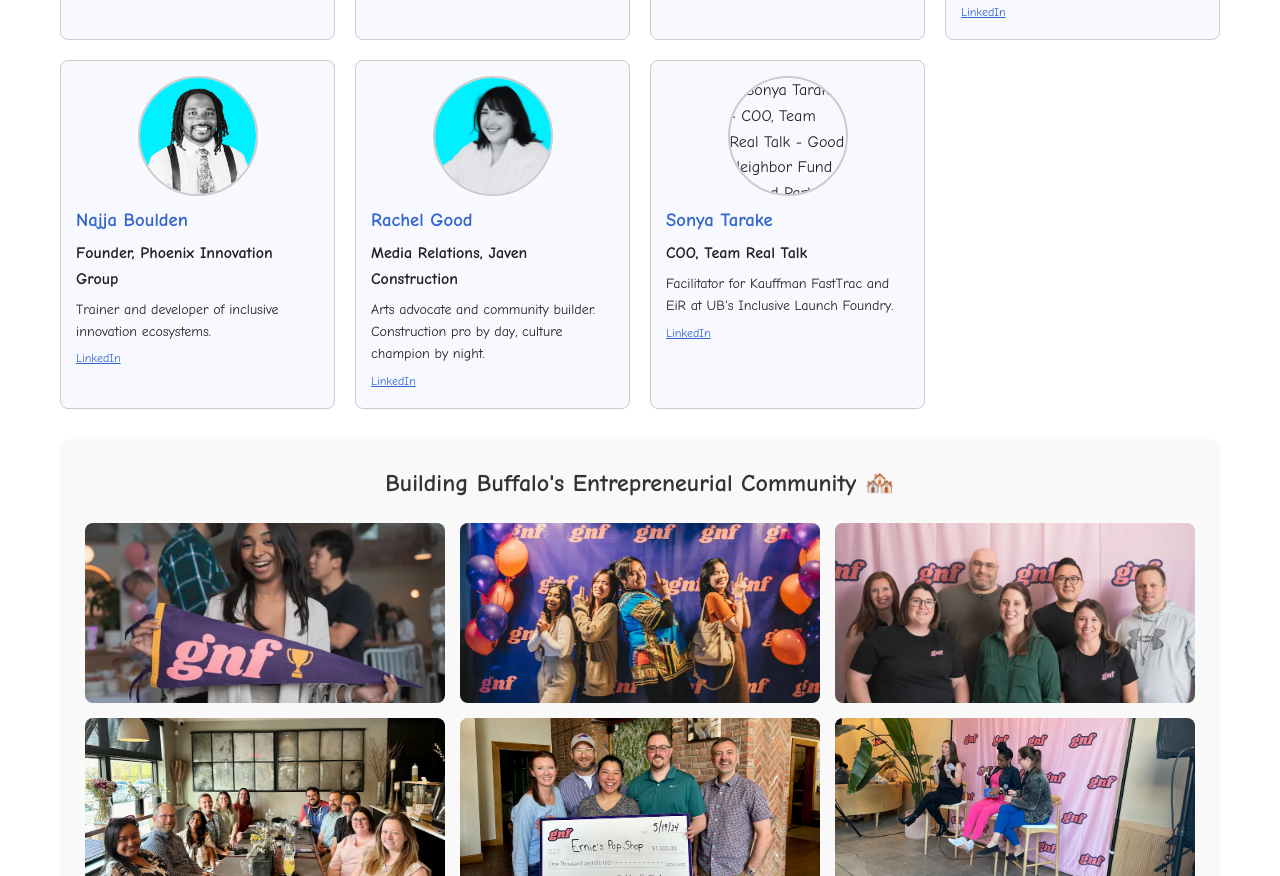
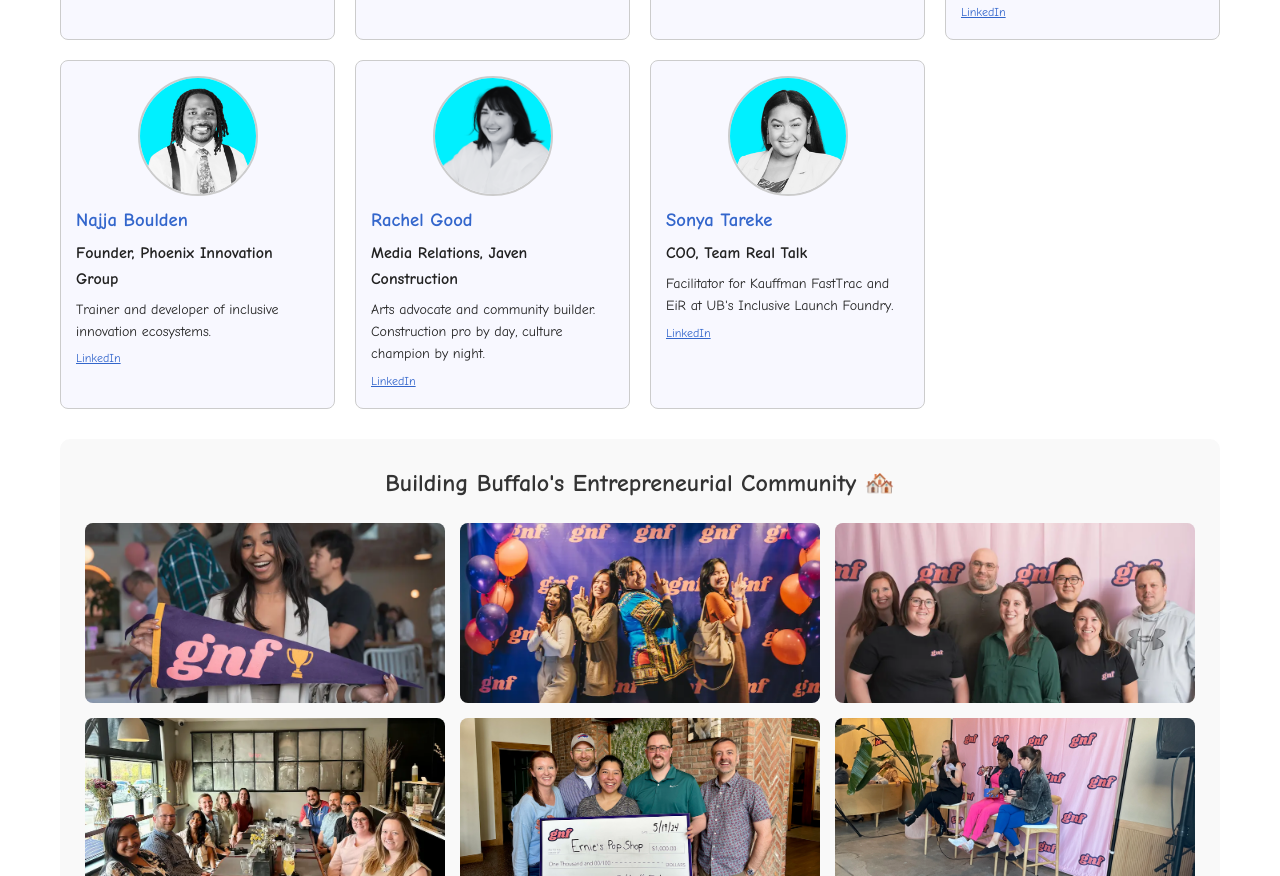
Before and after one commit to jason-bartz/neighborhood.space, a website: page public/wny.html in a window 1280 px wide. Shown: the part 2284-3160 px from the top of the page. Drawn offline with Linux system fonts and the light colour scheme.

Commit message:
Fix Sonya Tareke name spelling consistency in wny.html

```diff
--- a/public/wny.html
+++ b/public/wny.html
@@ -687,10 +687,10 @@
           <a href="https://www.linkedin.com/in/rachelmariegood/" target="_blank" rel="noreferrer" style="display: inline-block; margin-top: 6px; font-size: 12px; color: #3366cc;">LinkedIn</a>
         </div>
 
-        <!-- Sonya Tarake -->
+        <!-- Sonya Tareke -->
         <div style="background: #f8f8ff; padding: 15px; border-radius: 8px; border: 1px solid #ccc;">
-          <img src="/assets/lps/sonya-tarake.png" alt="Sonya Tarake - COO, Team Real Talk - Good Neighbor Fund Limited Partner" style="width: 120px; height: 120px; object-fit: cover; border-radius: 50%; border: 2px solid #ccc; display: block; margin: 0 auto 10px auto;" />
-          <h3 style="margin-bottom: 5px;"><a href="https://www.linkedin.com/in/stareke/" target="_blank" rel="noreferrer" style="color: #3366cc; text-decoration: none;">Sonya Tarake</a></h3>
+          <img src="/assets/lps/sonya-tareke.png" alt="Sonya Tareke - COO, Team Real Talk - Good Neighbor Fund Limited Partner" style="width: 120px; height: 120px; object-fit: cover; border-radius: 50%; border: 2px solid #ccc; display: block; margin: 0 auto 10px auto;" />
+          <h3 style="margin-bottom: 5px;"><a href="https://www.linkedin.com/in/stareke/" target="_blank" rel="noreferrer" style="color: #3366cc; text-decoration: none;">Sonya Tareke</a></h3>
           <p style="font-weight: bold; margin-bottom: 6px;">COO, Team Real Talk</p>
           <p style="font-size: 14px;">Facilitator for Kauffman FastTrac and EiR at UB's Inclusive Launch Foundry.</p>
           <a href="https://www.linkedin.com/in/stareke/" target="_blank" rel="noreferrer" style="display: inline-block; margin-top: 6px; font-size: 12px; color: #3366cc;">LinkedIn</a>
```
